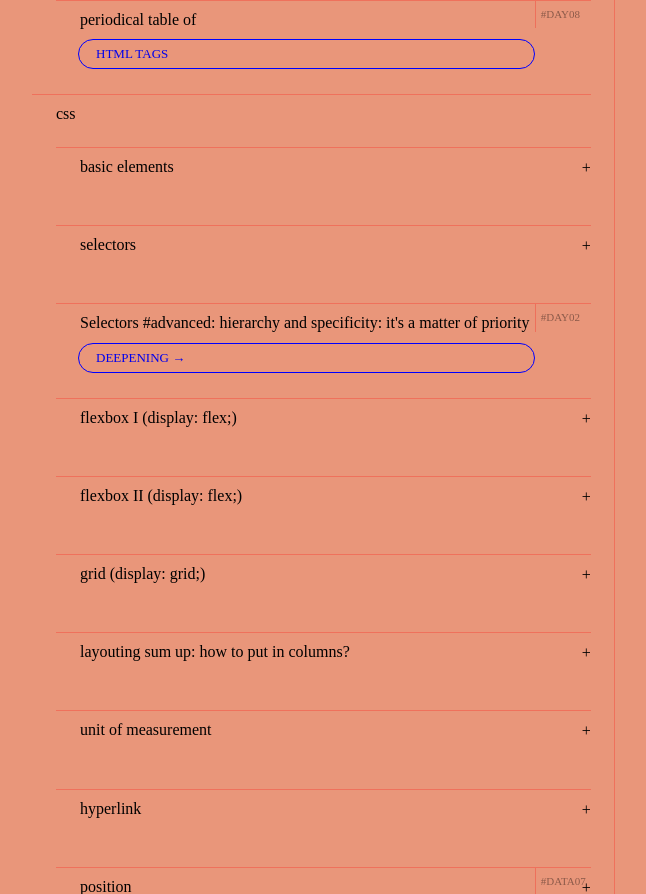
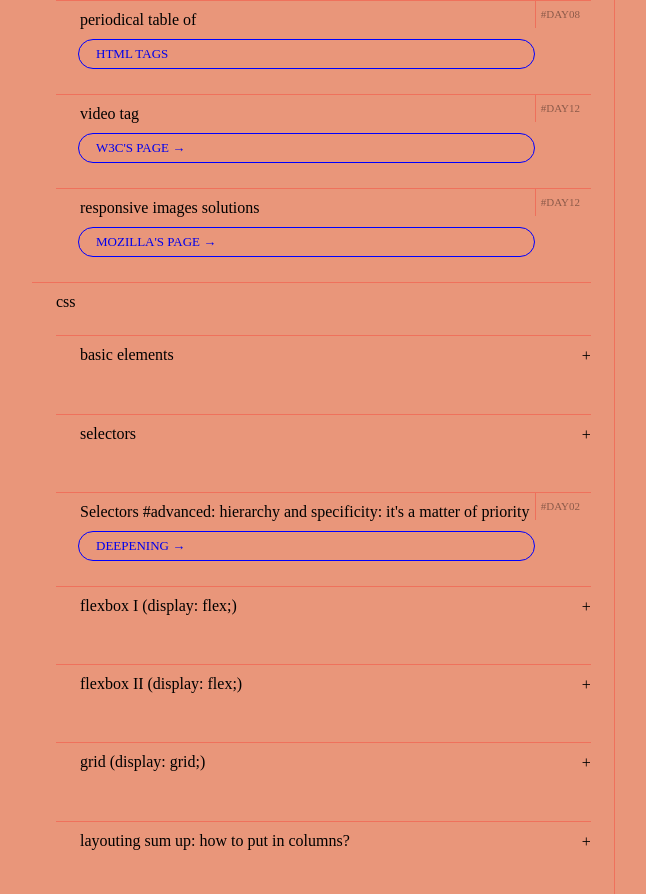
Before and after one commit to frazac/NABA-fed25-master, a plain HTML site: page index.html in a window 1280 px wide. Shown: the part 1129-2023 px from the top of the page, without its empty margins (26-672 px from the left). Drawn offline with Linux system fonts and the light colour scheme; a web font is replaced by a local one.

Commit message:
Update index.html

```diff
--- a/index.html
+++ b/index.html
@@ -90,6 +90,9 @@
             <li><div class="text">Box model: "All HTML elements can be considered as boxes." <a target="_blank" href="https://www.w3schools.com/css/css_boxmodel.asp">See CSS' references →</a> <a target="_blank" class="deepening" href="https://developer.mozilla.org/en-US/docs/Learn/CSS/Building_blocks/The_box_model">Deepening →</a></div><div class="data-label">#DAY06</div></li>
             <li id="tag-a"><div class="text">Tag a, that is the tag for creating hyperlinks! It should be noted that links have different interaction states: standby (a:link), visited links (a:visited), mouse hover (a:hover), and others (a:active). <a target="_blank" href="https://www.w3schools.com/tags/tag_a.asp">See →</a> <a target="_blank" class="deepening" href="https://m3.material.io/foundations/interaction/states">Deepening →</a></div><div class="data-label">#DAY06</div></li>
             <li><div class="text">periodical table of <a href="https://allthetags.com/" target="_blank">html tags</a></div><div class="data-label">#DAY08</div></li>
+
+            <li><div class="text">video tag <a href="https://www.w3schools.com/tags/tag_video.asp" target="_blank">W3C's page →</a></div><div class="data-label">#DAY12</div></li>
+            <li><div class="text">responsive images solutions <a href="https://developer.mozilla.org/en-US/docs/Web/HTML/Guides/Responsive_images" target="_blank">Mozilla's page →</a></div><div class="data-label">#DAY12</div></li>
 
           </ul>
         </li>
```
